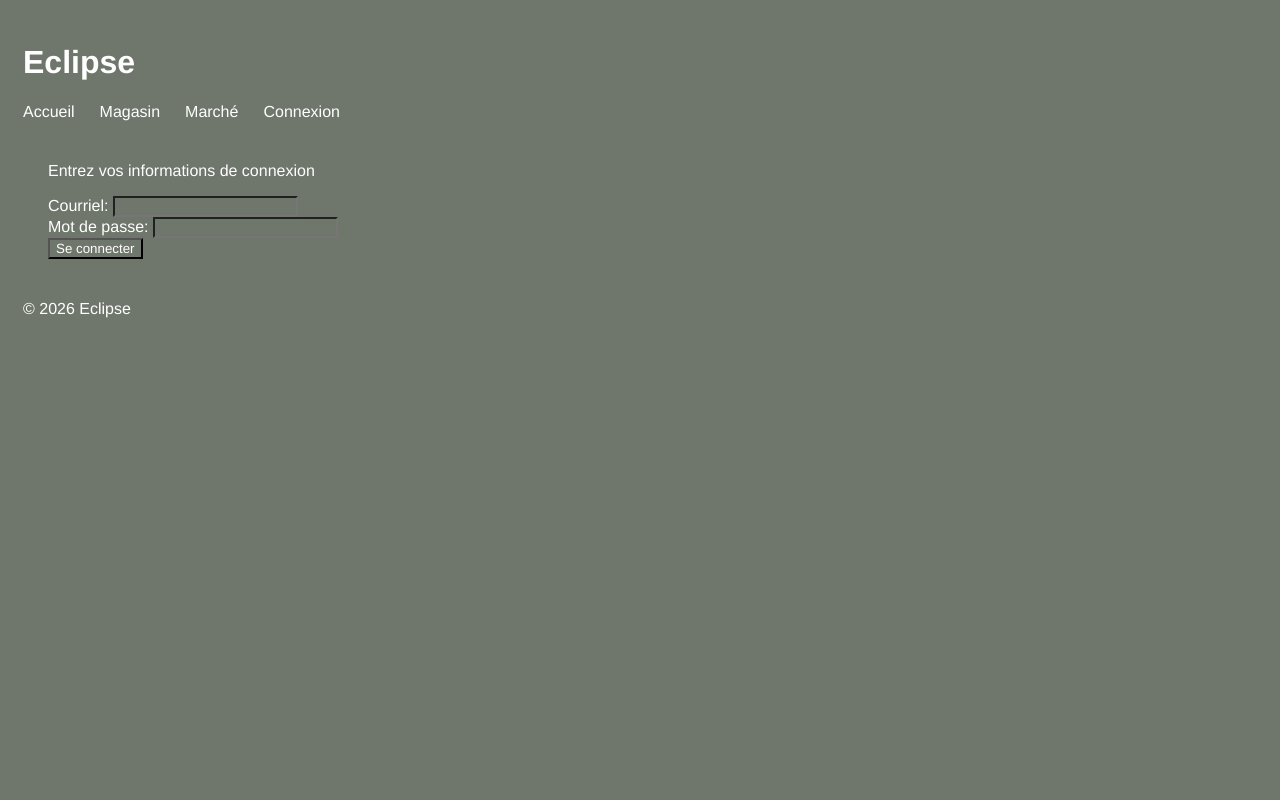
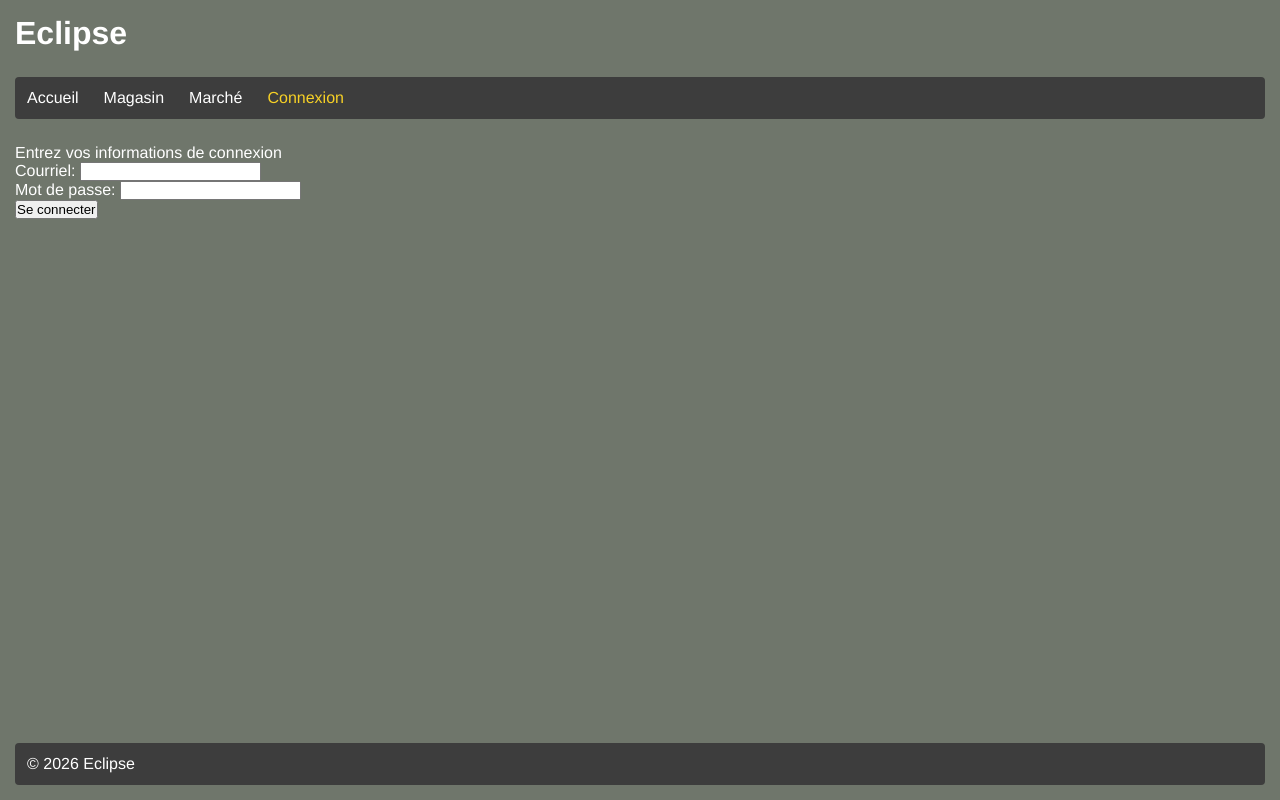
Before and after one commit to alexbed98/eclipse, a React (Vite) app: page /login in a window 1280 px wide. Built offline with nearby package versions, Linux system fonts and the light colour scheme.

Commit message:
ajustement des dimensions du site (largeur)

```diff
--- a/src/App.jsx
+++ b/src/App.jsx
@@ -14,7 +14,7 @@ import Admin from './pages/Admin'
 
 function App() {
   return (
-    <>
+    <div className='app-container'>
       <Header/>
 
       <main>
@@ -36,7 +36,7 @@ function App() {
       </main>
 
       <Footer/>
-    </>
+    </div>
   )
 }
 
--- a/src/components/general/Footer.jsx
+++ b/src/components/general/Footer.jsx
@@ -1,4 +1,4 @@
-
+import '../../css/footer.css'
 
 function Footer(){
     return (
--- a/src/components/general/Header.jsx
+++ b/src/components/general/Header.jsx
@@ -1,4 +1,4 @@
-import { Link, useNavigate } from 'react-router-dom'
+import { NavLink, Link, useNavigate } from 'react-router-dom'
 import { useAuth } from '../../context/AuthContext'
 
 import '../../css/header.css'
@@ -15,32 +15,35 @@ function Header() {
     }
 
     return (
-        <header>
-            <Link to="/"><h1>Eclipse</h1></Link>
-            <nav className='header-nav'>
+        <header className='header-container'>
+            <div className="title-container">
+                <Link to="/"><h1>Eclipse</h1></Link>
+            </div>
+
+            <nav className='navbar'>
                 {/* onglets TOUJOURS visibles */}
-                <Link to="/">Accueil</Link>
-                <Link to="/shop">Magasin</Link>
-                <Link to="/market">Marché</Link>
+                <NavLink to="/">Accueil</NavLink>
+                <NavLink to="/shop">Magasin</NavLink>
+                <NavLink to="/market">Marché</NavLink>
 
                 {/* onglets visibles si user est NON connecte */}
                 {!player && (
-                    <Link to="/login">Connexion</Link>
+                    <NavLink to="/login">Connexion</NavLink>
                 )}
 
                 {/* onglets visibles si joueur EST connecte */}
                 {player && (
                     <>
-                        <Link to="/game">Jouer</Link>
-                        <Link to="/inventory">Inventaire</Link>
-                        <Link to="/profile">Profil</Link>
+                        <NavLink to="/game">Jouer</NavLink>
+                        <NavLink to="/inventory">Inventaire</NavLink>
+                        <NavLink to="/profile">Profil</NavLink>
 
                         {/* onglets visibles si user est ADMIN */}
                         {Boolean(player.est_admin) && (
-                            <Link to="/admin">Administrateur</Link>
+                            <NavLink to="/admin">Administrateur</NavLink>
                         )}
 
-                        <button onClick={handleLogout}>Déconnexion</button>
+                        <button className='button-logout' onClick={handleLogout}>Déconnexion</button>
                     </>
                 )}
             </nav>
--- /dev/null
+++ b/src/css/footer.css
@@ -0,0 +1,6 @@
+footer {
+    width: 100%;
+    padding: 12px;
+    border-radius: 4px;
+    background-color: var(--color-secondary-1);
+}
--- a/src/css/header.css
+++ b/src/css/header.css
@@ -1,5 +1,41 @@
-.header-nav {
+.header-container {
     display: flex;
-    gap: 25px;
+    flex-direction: column;
+    width: 100%;
+}
+
+.title-container {
+    margin-bottom: 25px;
+    display: flex;
     align-items: center;
 }
+
+.navbar {
+    display: flex;
+    flex-wrap: wrap;
+    padding: 12px;
+    gap: 25px;
+    border-radius: 4px;
+    align-items: center;
+    background-color: var(--color-secondary-1);
+}
+
+.navbar a:hover {
+    color: var(--color-gold);
+}
+
+.navbar a.active {
+    color: var(--color-gold);
+}
+
+.button-logout {
+    background-color: #bebebe;
+    border: none;
+    border-radius: 2px;
+    padding: 3px;
+    cursor: pointer;
+}
+
+.button-logout:hover {
+     background-color: #8a8a8a;
+}
--- a/src/css/main.css
+++ b/src/css/main.css
@@ -1,35 +1,56 @@
 :root {
-    /* couleurs de la palette */
     --color-black: #000000;
-    --color-dim-grey: #6F766B;
+    --color-white: #FFFFFF;
+
+    --color-background: #6F766B;
+    --color-secondary-1: #3d3d3d;
+    --color-secondary-2: #bebebe;
+
     --color-gold: #F7D126;
-    --color-blood-red: #8F000A;
     --color-powder-petal: #FBE6DA;
 
-    /* autres couleurs */
-    --color-white: #FFFFFF;
-    --color-red: #ff0011;
+    --color-blood-red: #8F000A;
+    --color-error: #bb0814;
 }
 
 * {
-    background-color: var(--color-dim-grey);
-    color: var(--color-white);
-    font-family: 'Franklin Gothic Medium', 'Arial Narrow', Arial, sans-serif;
+    box-sizing: border-box;
+    margin: 0;
+    padding: 0;
+}
+
+.app-container {
+    display: flex;
+    flex-direction: column;
+    min-height: 100vh;
+    padding: 15px;
+
+    max-width: 1280px;
+    margin: 0 auto;
+    width: 100%;
 }
 
 body {
-    padding: 15px;
+    background-color: var(--color-background);
+    color: var(--color-white);
+    font-family: 'Franklin Gothic Medium', 'Arial Narrow', Arial, sans-serif;
+    width: 100%;
+    min-height: 100vh;
 }
 
 main {
-    padding: 25px;
+    flex: 1;
+    padding-top: 25px;
+    padding-bottom: 25px;
+    width: 100%;
 }
 
 /* pour enlever les underscores sous les liens cliquables */
 a {
     text-decoration: none;
+    color: inherit;
 }
 
 .errorMessage {
-    color: var(--color-red)
+    color: var(--color-error)
 }
```
